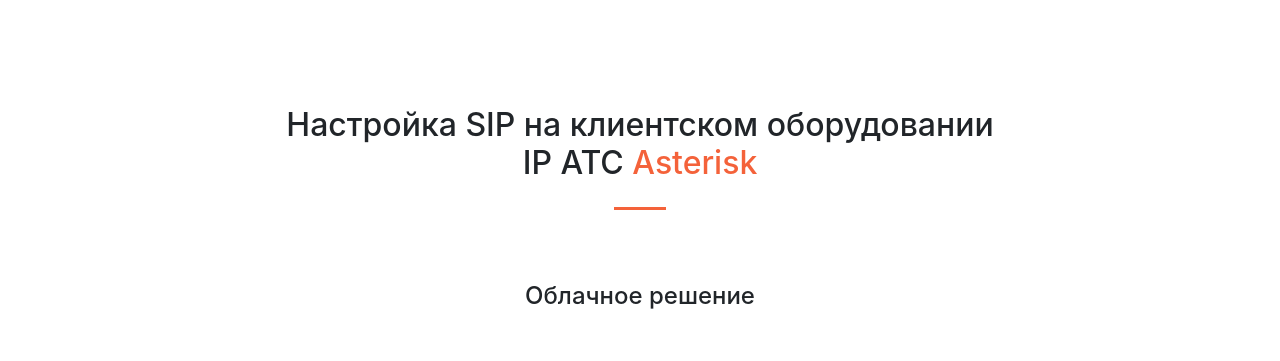
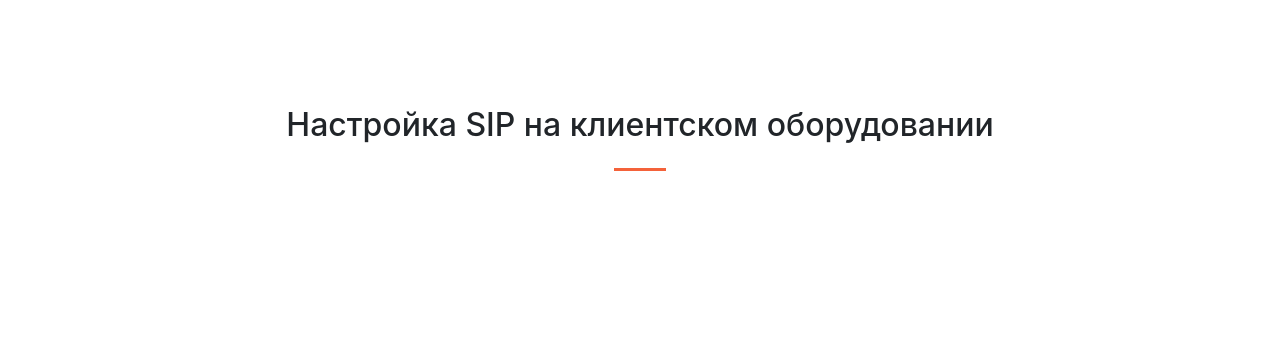
Before and after one commit to propastinv/voipix, a website: page installation/index.html in a window 1280 px wide. Shown: the part 502-863 px from the top of the page. Drawn offline with Linux system fonts and the light colour scheme.

Commit message:
installation

```diff
--- a/installation/index.html
+++ b/installation/index.html
@@ -75,12 +75,12 @@
   <!-- Services Section -->
   <section class="page-section" id="price">
     <div class="container">
-      <h2 class="text-center mt-0">Настройка SIP на клиентском оборудовании <p>IP АТС <span class="orange">Asterisk</span></p></h2>
+      <h2 class="text-center mt-0">Настройка SIP на клиентском оборудовании <p></span></p></h2>
       <hr class="divider my-4">
       <div class="row">
         <div class="col-lg-12 col-md-12 text-center">
           <div class="mt-5">
-            <h3 class="h4 mb-2">Облачное решение</h3>
+            <h3 class="h4 mb-2"></h3>
           </div>
         </div>
       </div>
```
